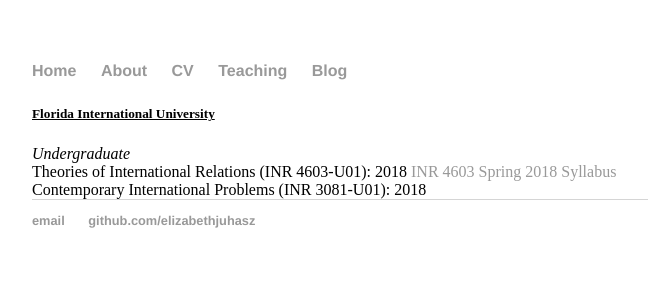
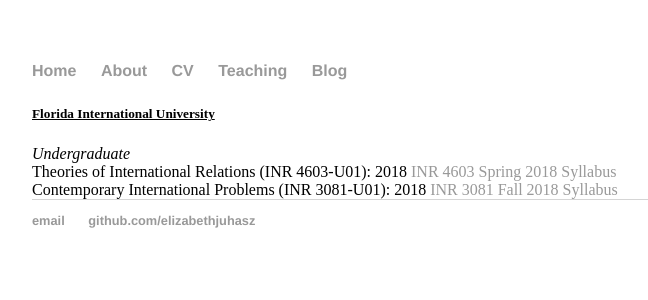
Before and after one commit to elizabethjuhasz/elizabethjuhasz.github.io, a Jekyll site: the page built from teaching/index.html, in a window 1280 px wide. Shown: the top 300 px of the page, without its empty margins (160-808 px from the left). Built offline with Jekyll 4.4.1, drawn with Linux system fonts in a browser that asks for light colours.

Commit message:
Update index.html

```diff
--- a/teaching/index.html
+++ b/teaching/index.html
@@ -6,5 +6,5 @@
 			<p><h5><b><u>Florida International University</h5></b></u>
 			<i>Undergraduate</i><br/>
 			Theories of International Relations (INR 4603-U01): 2018 <a href="INR_4603_juhasz_e.docx" class="download" title="INR 4603 Spring 2018 Syllabus">INR 4603 Spring 2018 Syllabus</a><br/>
-			Contemporary International Problems (INR 3081-U01): 2018<br/>
+			Contemporary International Problems (INR 3081-U01): 2018 <a href="juhasz_inr_3081_syllabus_updated.docx" class="download" title="INR 3081 Fall 2018 Syllabus">INR 3081 Fall 2018 Syllabus</a><br/>
 		</div>
```
